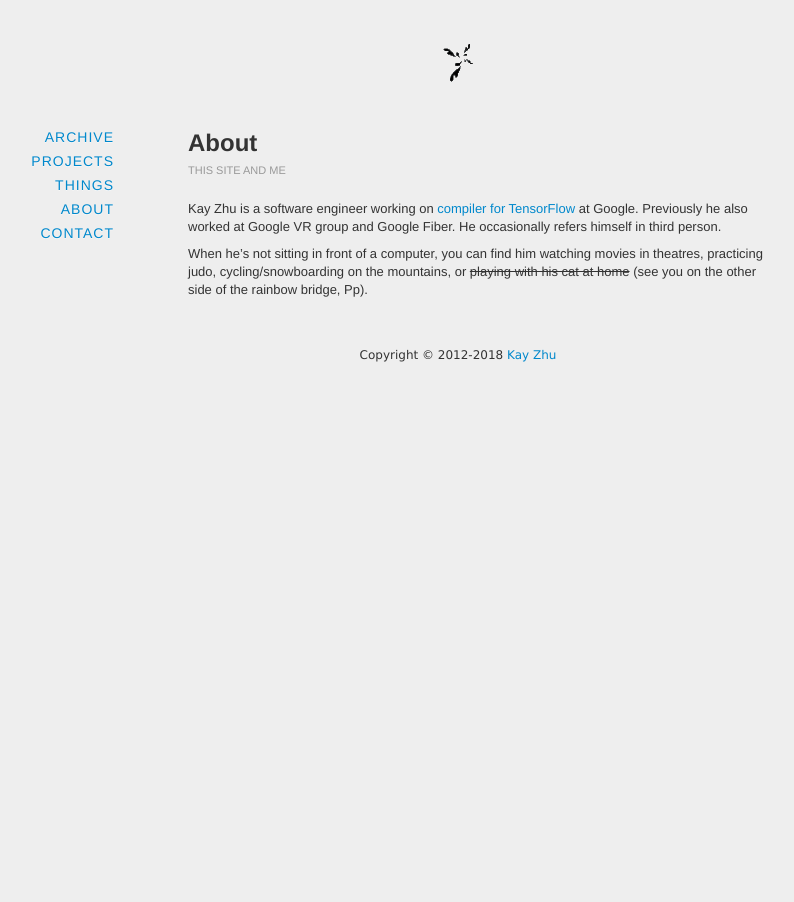
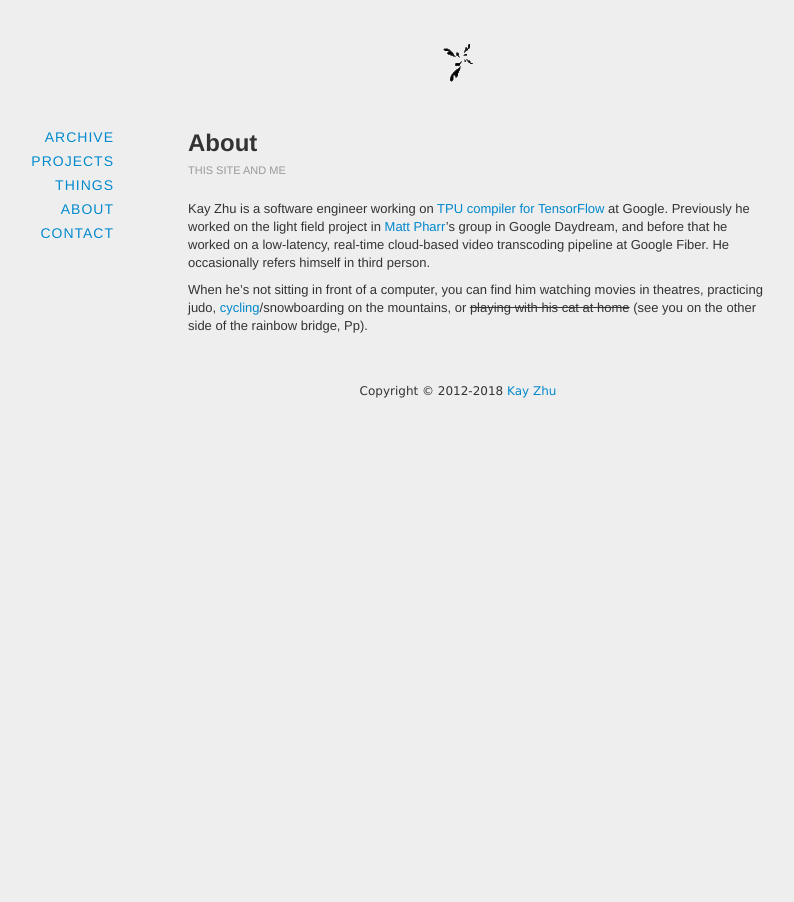
Before and after one commit to kayzhu/kayzhu.github.com, a Jekyll site: the page built from about/index.md, in a window 1280 px wide. Shown: the whole page, without its empty margins (182-976 px from the left). Built offline with Jekyll 4.4.1, drawn with Linux system fonts in a browser that asks for light colours; nearby versions of some CDN libraries; comment, search, counter and statistics services are not loaded.

Commit message:
Update index.md

```diff
--- a/about/index.md
+++ b/about/index.md
@@ -4,9 +4,9 @@ title: About
 tagline: this site and me
 ---
 
-Kay Zhu is a software engineer working on [compiler for TensorFlow](https://www.tensorflow.org/performance/xla/) at Google. Previously he also worked at Google VR group and Google Fiber. He occasionally refers himself in third person.
+Kay Zhu is a software engineer working on [TPU compiler for TensorFlow](https://www.tensorflow.org/performance/xla/) at Google. Previously he worked on the light field project in [Matt Pharr](http://pharr.org/matt/)'s group in Google Daydream, and before that he worked on a low-latency, real-time cloud-based video transcoding pipeline at Google Fiber. He occasionally refers himself in third person.
 
 
 When he's not sitting in front of a computer, you can find him watching movies
-in theatres, practicing judo, cycling/snowboarding on the mountains, or <del>playing
+in theatres, practicing judo, [cycling](https://www.strava.com/athletes/kayzhu)/snowboarding on the mountains, or <del>playing
 with his cat at home</del> (see you on the other side of the rainbow bridge, Pp).
```
